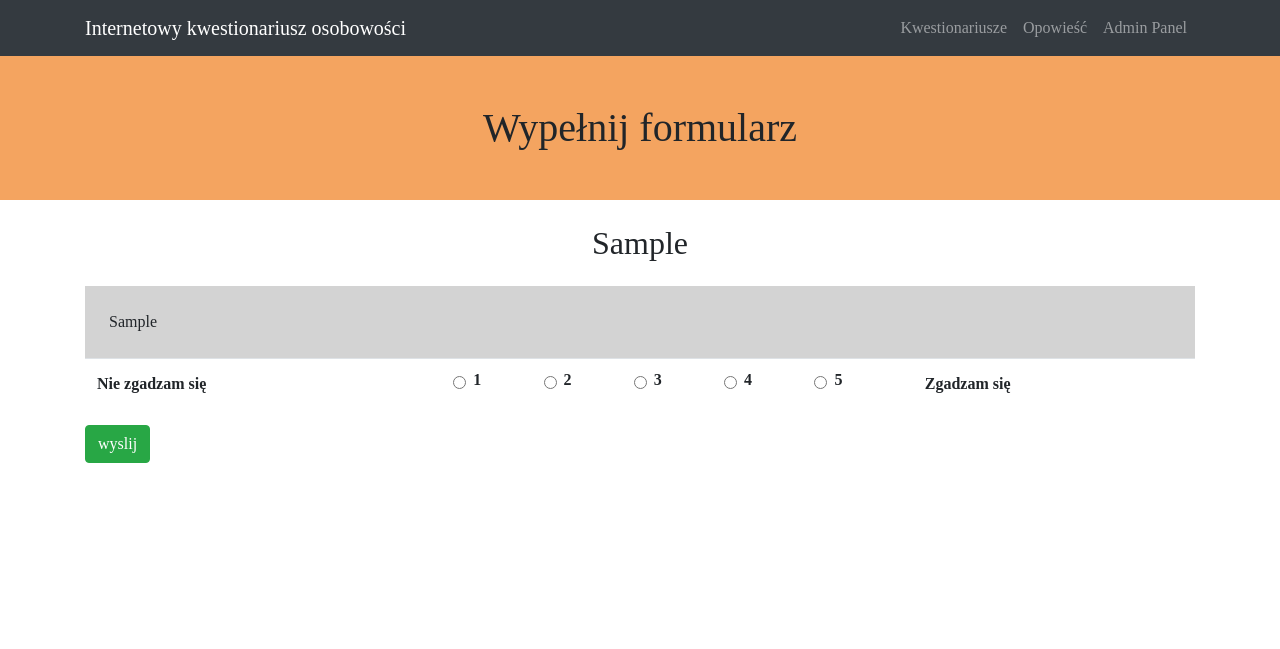
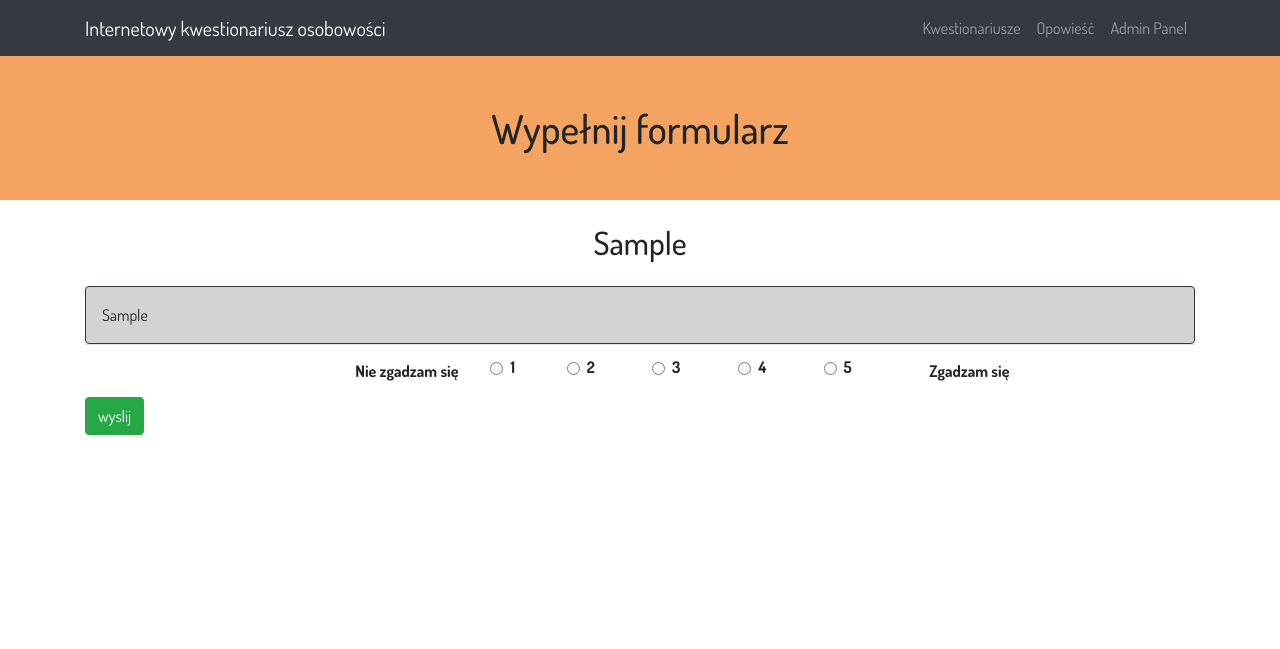
Before and after one commit to Zirekall/interactive-story-builder, a PHP site: page /fill-up-form.php?id=1 in a window 1280 px wide. Shown: the top 649 px of the page. Run offline with PHP 8.4, Linux system fonts and the light colour scheme; tables that the repository leaves empty or names only in its code hold one stand-in row (values such as "Sample post"); lists and menus that the app fills with data are empty.

Commit message:
ver. 1.0
Finally!

```diff
--- a/css/landingpage.css
+++ b/css/landingpage.css
@@ -1,3 +1,7 @@
+@font-face {
+  font-family: Dosis;
+  src: url(Dosis.ttf);
+}
 html {
   height: 100%;
 }
--- a/css/style.css
+++ b/css/style.css
@@ -1,3 +1,7 @@
+@font-face {
+    font-family: Dosis;
+    src: url(Dosis.ttf);
+}
 html {
     position: relative;
     min-height: 100%;
@@ -81,3 +106,10 @@ select#previous{
     margin:60px auto;
     text-align: center;
 }
+#form .form-table{
+    margin-bottom: 0!important;
+}
+#form .table th:first-child{
+    text-align: right;
+    padding-right:40px;
+}
--- a/fill-up-form.php
+++ b/fill-up-form.php
@@ -31,10 +31,10 @@ if ($x==0) {
             while($wiersz = $pytania->fetch_assoc()){
                 $tresc=$wiersz['tresc'];
 
-                echo "<div class='question p-4'>";
+                echo "<div class='question p-3 rounded border border-dark'>";
                 echo $tresc;
                 echo "</div>";
-                echo "<table class='table form-table'>";
+                echo "<table id='form-table' class='table form-table'>";
                 echo "<tbody>";
                 echo "<tr>";
                 echo "<th>Nie zgadzam się</th>";
@@ -43,7 +43,7 @@ if ($x==0) {
                 echo "<th><input type='radio' name='answer[". $i ."]' value='3' class='form-check-input'><label for='answer[]'>3</label class='form-check-label'></th>";
                 echo "<th><input type='radio' name='answer[". $i ."]' value='4' class='form-check-input'><label for='answer[]'>4</label class='form-check-label'></th>";
                 echo "<th><input type='radio' name='answer[". $i ."]' value='5' class='form-check-input'><label for='answer[]'>5</label class='form-check-label'></th>";
-                echo "<th style='max-width:100px'>Zgadzam się</th>";
+                echo "<th>Zgadzam się</th>";
                 echo "</tr>";
                 echo "<tbody>";
                 echo "</table>";
```
Also changed, not shown: other parts of css/style.css (+28 -7 lines), story.php (+7 -7 lines), test1.php (deleted, +0 -31 lines), css/Dosis.ttf (added).
